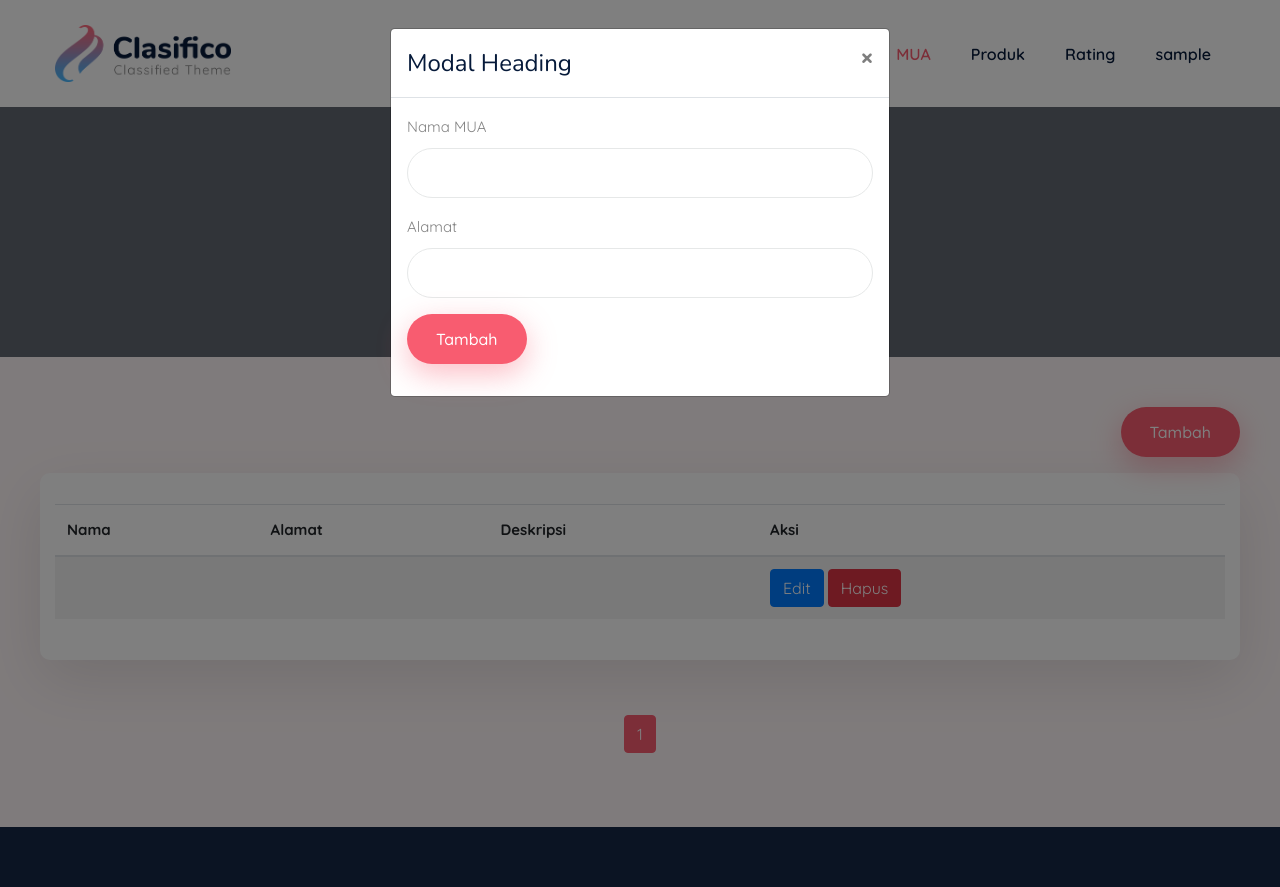
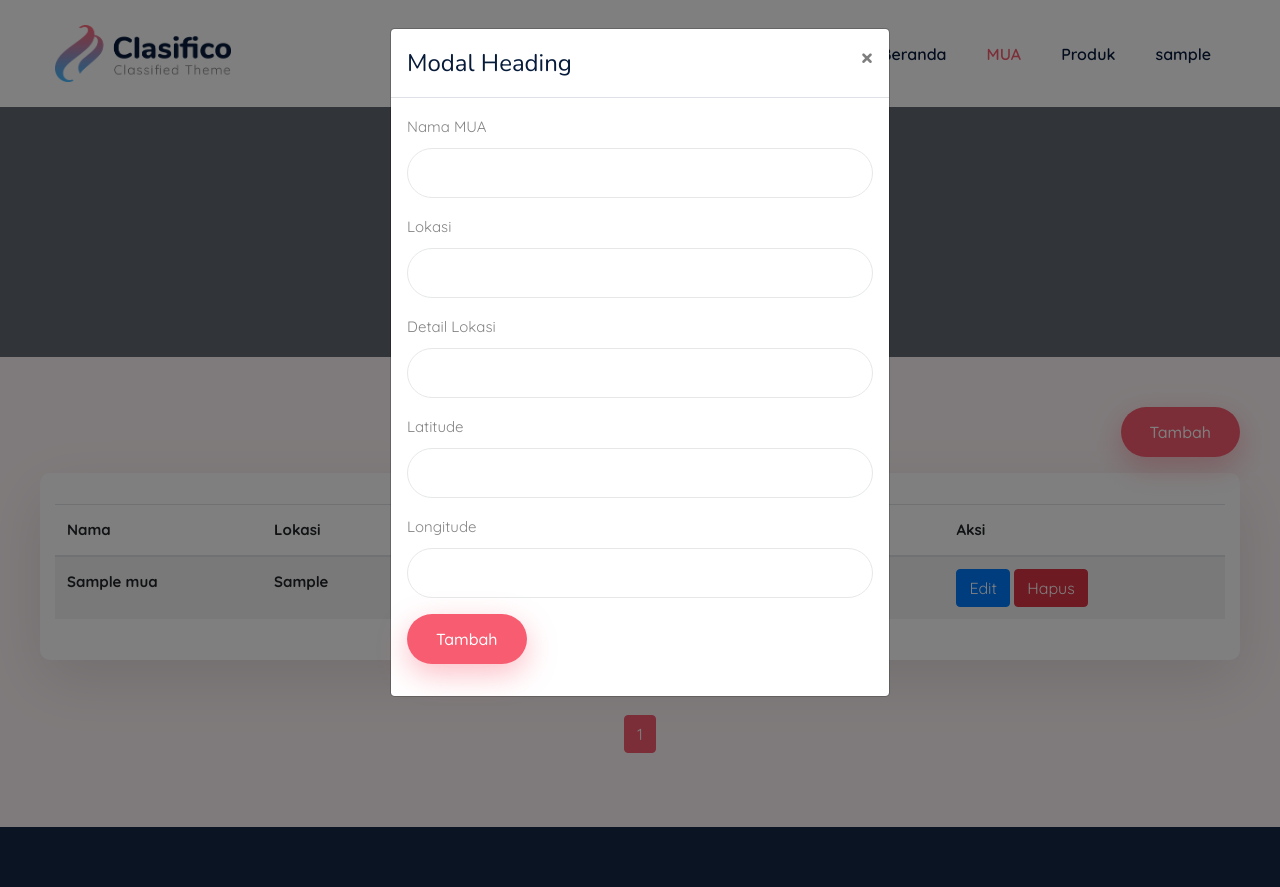
Before and after one commit to narandharanggi/MUA, a Flask app: page /admin/mua in a window 1280 px wide, after a click on "Tambah". Run offline with Flask 3, Linux system fonts and the light colour scheme; a user stored in the database is signed in; tables that the repository leaves empty hold one stand-in row (values such as "Sample post"); lists and menus that the app fills with data are empty; parts of the project's set-up code (start-up, migrations or seed data) failed here and were passed over; some libraries are stand-ins or nearby versions; some web fonts are replaced.

Commit message:
updated admin

```diff
--- a/web_mua/forms.py
+++ b/web_mua/forms.py
@@ -1,6 +1,8 @@
 from flask_wtf import FlaskForm
-from wtforms import StringField, IntegerField, FloatField, PasswordField, EmailField, BooleanField, SubmitField, Form
+from wtforms import StringField, IntegerField, FloatField, PasswordField, EmailField, SelectField, SubmitField, Form
+from wtforms_sqlalchemy.fields import QuerySelectField
 from wtforms.validators import DataRequired, length, NumberRange
+from .models import Produk
 
 class SignUpForm(FlaskForm):
     email = EmailField('Email', validators=[DataRequired()])
@@ -16,13 +18,17 @@
 
 class MuaForm(FlaskForm):
     nama_mua = StringField('Nama MUA', validators=[DataRequired()])
-    alamat = StringField('Alamat', validators=[DataRequired()])
+    lokasi = StringField('Lokasi', validators=[DataRequired()])
+    detail_lokasi = StringField('Detail Lokasi', validators=[DataRequired()])
+    latitude = FloatField('Latitude', validators=[DataRequired()])
+    longitude = FloatField('Longitude', validators=[DataRequired()])
     add_mua = SubmitField('Tambah')
 
 class ProdukForm(FlaskForm):
-    nama_produk = StringField('Nama Produk', validators=[DataRequired()])
-    kategori_produk = StringField('Kategori', validators=[DataRequired()])
-    shade_produk = StringField('Shade Produk', validators=[DataRequired()])
+    produk_makeup = StringField('Produk Makeup', validators=[DataRequired()])
+    shade = StringField('Shade', validators=[DataRequired()])
+    skin_color = StringField('Skin Color', validators=[DataRequired()])
+    skin_undertone = StringField('Skin Undertone', validators=[DataRequired()])
     add_produk = SubmitField('Tambah')
 
 class SearchForm(FlaskForm):
--- a/web_mua/templates/admin_mua.html
+++ b/web_mua/templates/admin_mua.html
@@ -102,8 +102,23 @@
                                                     </div>
 
                                                     <div class="form-group">
-                                                        <label>Alamat</label>
-                                                        {{ form.alamat }}
+                                                        <label>Lokasi</label>
+                                                        {{ form.lokasi }}
+                                                    </div>
+
+                                                    <div class="form-group">
+                                                        <label>Detail Lokasi</label>
+                                                        {{ form.detail_lokasi }}
+                                                    </div>
+
+                                                    <div class="form-group">
+                                                        <label>Latitude</label>
+                                                        {{ form.latitude }}
+                                                    </div>
+
+                                                    <div class="form-group">
+                                                        <label>Longitude</label>
+                                                        {{ form.longitude }}
                                                     </div>
 
                                                     <div class="form-group">
@@ -127,17 +142,21 @@
                                         <thead>
                                             <tr>
                                                 <th>Nama</th>
-                                                <th>Alamat</th>
-                                                <th>Deskripsi</th>
+                                                <th>Lokasi</th>
+                                                <th>Detail Lokasi</th>
+                                                <th>Latitude</th>
+                                                <th>Longitude</th>
                                                 <th>Aksi</th>
                                             </tr>
                                         </thead>
                                         <tbody>
                                             {% for item in items %}
                                             <tr>
-                                                <th>{{ item.nama_MUA }}</th>
-                                                <th>{{ item.alamat }}</th>
-                                                <th>{{ item.deskripsi }}</th>
+                                                <th>{{ item.nama_mua }}</th>
+                                                <th>{{ item.lokasi }}</th>
+                                                <th>{{ item.detail_lokasi }}</th>
+                                                <th>{{ item.latitude }}</th>
+                                                <th>{{ item.longitude }}</th>
                                                 <th>
                                                     <!-- <a href="" class="btn btn-warning btn-sm" data-toggle="modal" data-target="#modaledit{{ item.id }}">Edit</a>
                                                      -->
@@ -194,12 +213,27 @@
                                                                     <input type="hidden" name="id" value="{{ item.id }}">
                                                                     <div class="form-group">
                                                                       <label>Nama MUA</label>
-                                                                      <input value="{{item.nama_MUA}}" type="text" name="nama_mua" class="form-control" id="exampleFormControlInput1" placeholder="">
+                                                                      <input value="{{item.nama_mua}}" type="text" name="nama_mua" class="form-control" id="exampleFormControlInput1" placeholder="">
                                                                     </div>
 
                                                                     <div class="form-group">
-                                                                        <label>Alamat</label>
-                                                                        <input value="{{item.alamat}}" type="text" name="alamat" class="form-control" id="exampleFormControlInput1" placeholder="">
+                                                                        <label>Lokasi</label>
+                                                                        <input value="{{item.lokasi}}" type="text" name="lokasi" class="form-control" id="exampleFormControlInput1" placeholder="">
+                                                                    </div>
+
+                                                                    <div class="form-group">
+                                                                        <label>Detail Lokasi</label>
+                                                                        <input value="{{item.detail_lokasi}}" type="text" name="detail_lokasi" class="form-control" id="exampleFormControlInput1" placeholder="">
+                                                                    </div>
+
+                                                                    <div class="form-group">
+                                                                        <label>Latitude</label>
+                                                                        <input value="{{item.latitude}}" type="text" name="latitude" class="form-control" id="exampleFormControlInput1" placeholder="">
+                                                                    </div>
+
+                                                                    <div class="form-group">
+                                                                        <label>Longitude</label>
+                                                                        <input value="{{item.longitude}}" type="text" name="lokasi" class="form-control" id="exampleFormControlInput1" placeholder="">
                                                                     </div>
                                                                     <button type="submit" class="btn mb-2 theme-btn-one">Update</button>
                                                                   </form>
--- a/web_mua/templates/base.html
+++ b/web_mua/templates/base.html
@@ -66,6 +66,19 @@
     />
     {% endif %} {% if request.path == url_for("user.list_mua") %}
     <link href="../static/mua-list.css" rel="stylesheet" />
+    {% endif %}
+
+    {% if request.path == url_for("admin.produk") %}
+    <script
+    src="https://kit.fontawesome.com/bd2e15de2a.js"
+    crossorigin="anonymous"
+    ></script>
+    <link href="../static/multiple-select.css" rel="stylesheet" />
+    <!-- Latest compiled and minified CSS -->
+    <link
+      href="https://cdn.jsdelivr.net/npm/select2@4.1.0-rc.0/dist/css/select2.min.css"
+      rel="stylesheet"
+    />
     {% endif %}
 
     <!-- Select -->
@@ -149,10 +162,12 @@
                       >
                         <a href="/user/rekomendasi">Rekomendasi</a>
                       </li>
-                      {% endif %}
+
                       <li class="{% block menu_rating %}{% endblock%} dropdown">
                         <a href="/user/rating">Rating</a>
                       </li>
+                      {% endif %}
+
 
                       {% if current_user.is_authenticated %}
                       <li class="dropdown">
--- a/web_mua/views.py
+++ b/web_mua/views.py
@@ -1,5 +1,6 @@
 from flask import Blueprint, render_template
 from .models import User, Mua, Produk
+from werkzeug.security import generate_password_hash
 from . import db
 import pandas as pd
 import os
@@ -39,7 +40,7 @@
         new_admin.email = 'admin@gmail.com'
         new_admin.username = 'admin'
         new_admin.role = 'admin'
-        new_admin.password_hash = 'scrypt:32768:8:1$hcyAoercNAlOJUCs$b1d5614d394735cb08ea3fc064c837d067a689fc8d11e4c0c79657119dc3ac57f1dd8a0d7762a3aa58e77be0d1496528ffffbb92024eb7302497800b2518b52c'
+        new_admin.password_hash = generate_password_hash('admin123')
         try:
             db.session.add(new_admin)
             db.session.commit()
```
Also changed, not shown: web_mua/admin.py (+26 -15 lines), web_mua/templates/admin_produk.html (+33 -19 lines), 1 other file.
